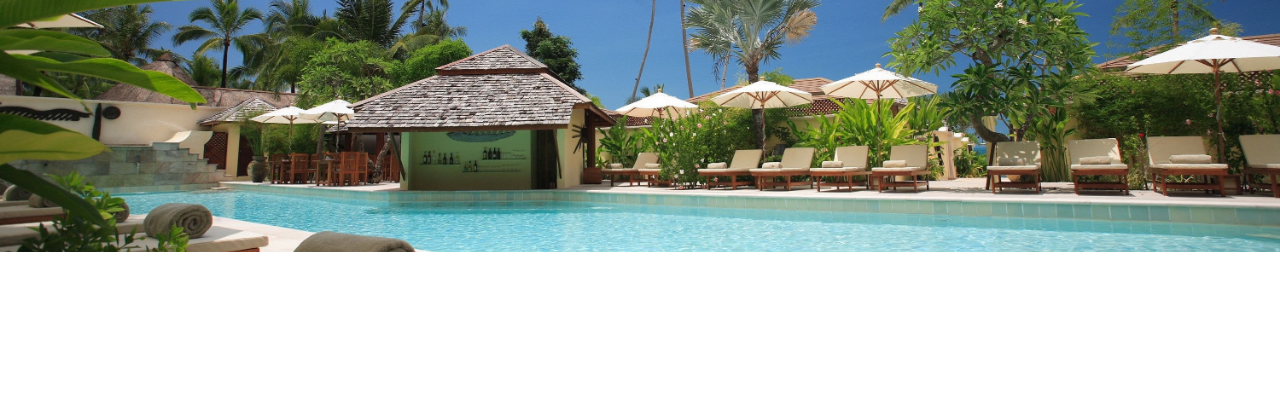
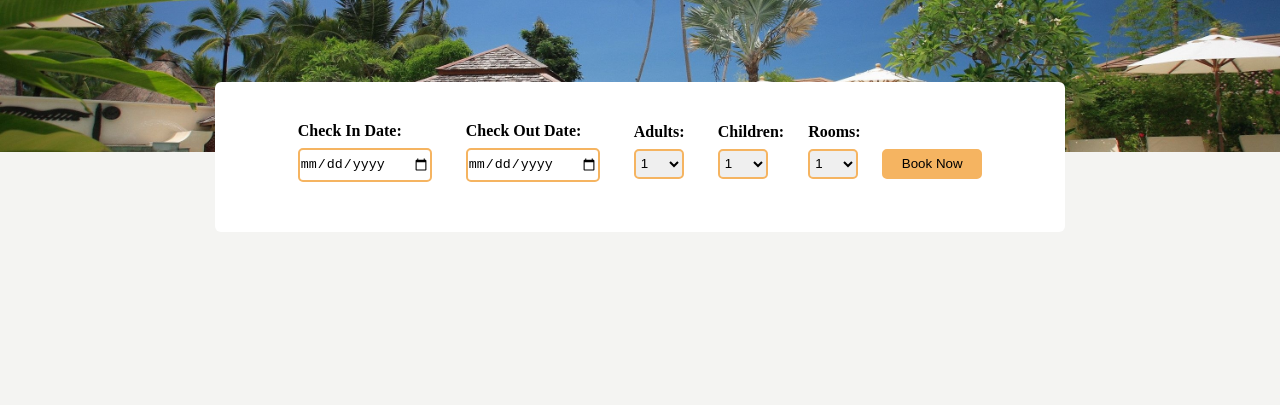
Before and after one commit to audreymengue/Hotel-landing-page, a plain HTML site: page index.html in a window 1280 px wide. Shown: the part 395-800 px from the top of the page. Drawn offline with Linux system fonts and the light colour scheme.

Commit message:
Date input added

```diff
--- a/index.html
+++ b/index.html
@@ -22,16 +22,67 @@
                 <li><a href="">About Us</a></li>
                 <li><a href="">Contact Us</a></li>
             </ul>
+            <!-- <button type="submit">Book Now</button> -->
+         </div>
 
-         </div>
+         <!-- <div class="sub-div-3"><button type="submit">Book Now</button></div> -->
 
     </div>
 
     <div class="image-div">
 
         <div class="image-div-text">
-            <h1>The destination of your choice</h1>
+            <h1>The destination of your dreams</h1>
             <p>------ Hotel and Resort ------</p>
+        </div>
+
+        <div class="date-picker">
+            <form action="">
+
+                <div class="date-picker-elements">
+                    <div class="label"><label for="date1">Check In Date: </label></div>
+                    <input type="date" id="date1">
+                </div>
+
+                <div class="date-picker-elements">
+                    <div class="label"><label for="date2">Check Out Date: </label></div>
+                    <input type="date" id="date2">
+                </div>
+
+                <div class="date-picker-elements">
+                    <div class="label"><label for="adults">Adults:</label></div>
+                    <select name="" id="adults">
+                        <option value="1">1</option>
+                        <option value="2">2</option>
+                        <option value="3">3</option>
+                        <option value="4">4</option>
+                    </select>
+                </div>
+
+                <div class="date-picker-elements">
+                    <div class="label"><label for="children">Children:</label></div>
+                    <select name="" id="children">
+                        <option value="1">1</option>
+                        <option value="2">2</option>
+                        <option value="3">3</option>
+                        <option value="4">4</option>
+                    </select>
+                </div>
+
+                <div class="date-picker-elements">
+                    <div class="label"><label for="rooms">Rooms:</label></div>
+                    <select name="" id="rooms">
+                        <option value="1">1</option>
+                        <option value="2">2</option>
+                        <option value="3">3</option>
+                        <option value="4">4</option>
+                    </select>
+                </div>
+
+
+                <button type="submit">Book Now</button>
+            </form>
+
         </div>
 
 
--- a/styles.css
+++ b/styles.css
@@ -1,8 +1,8 @@
 body {
     margin: 0 0 auto;
+    background-color: #f4f4f2;
 }
 .header-div {
-    background-color: lightblue;
     overflow: hidden;
 }
 
@@ -12,10 +12,11 @@ body {
     padding-left: 100px;
 }
 
-.sub-div-2 {
+.sub-div-2{
     display: inline;
     float: right;
     padding-right: 100px;
+    font-weight: bold;
 }
 
 .sub-div-2 ul {
@@ -48,7 +49,7 @@ li a:hover {
 
 .image-div {
     width: auto;
-    height: 600px;
+    height: 500px;
     background: url(pexels-thorsten-technoman-338504.jpg) no-repeat;
     background-size: cover;
     text-align: center;
@@ -70,3 +71,55 @@ li a:hover {
     font-size: 40px;
     text-transform: uppercase;
 }
+
+.date-picker {
+    width: 850px;
+    height: 150px;
+    background-color: white;
+    position: relative;
+    top: 65%;
+    margin: auto;
+    display: block;
+    border-radius: 6px;
+}
+form {
+    background-color: white;
+    display: inline-block;
+    margin-top: 30px;
+    font-weight: bold;
+}
+.date-picker-elements {
+    display: inline-block;
+    padding: 10px 10px 5px;
+    text-align: left;
+}
+
+.label {
+    margin-bottom: 8px;
+}
+
+input[type=date] {
+    width: 130px;
+    padding: 0;
+}
+
+input[type=date], select, button {
+    height: 30px;
+    border-radius: 5px;
+    border: 2px solid #f5b461;
+    margin-right: 10px;
+}
+ select{
+    width: 50px;
+    padding: 1px;
+ }
+
+ button {
+    width: 100px;
+    background-color: #f5b461;
+    padding: 1px;
+ }
+
+ input:focus, select:focus {
+    outline: none;
+ }
```
